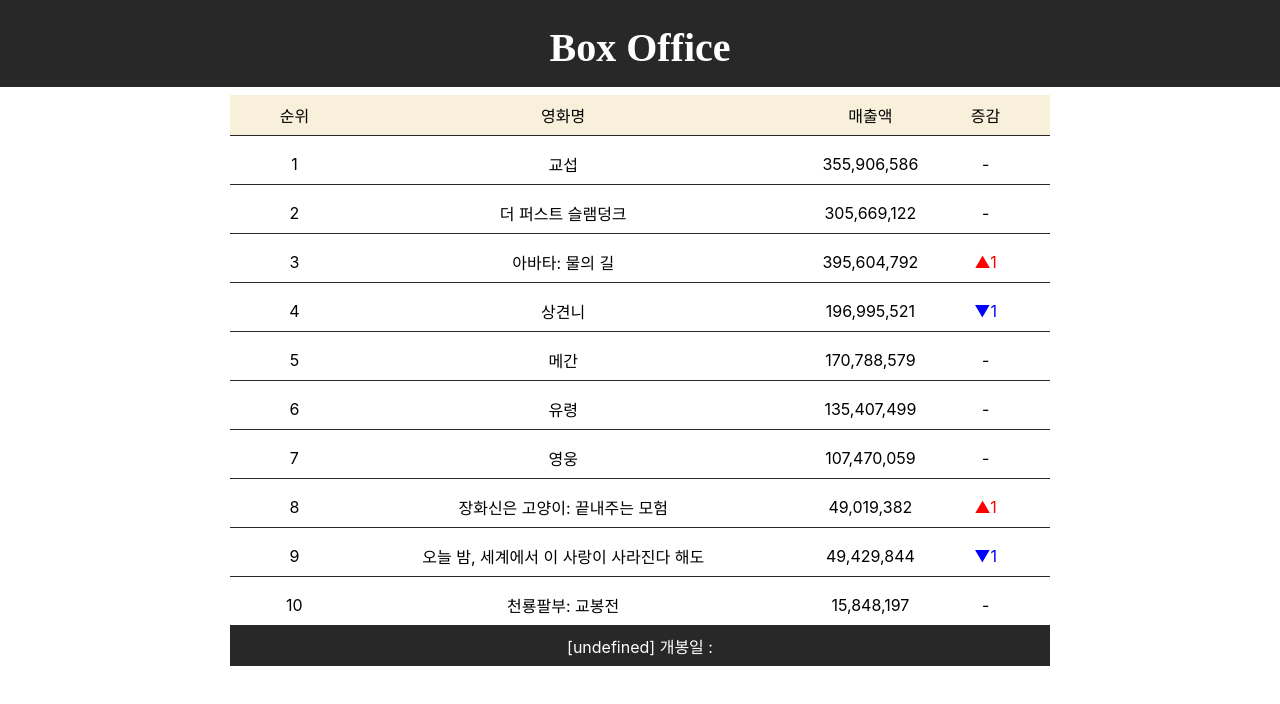
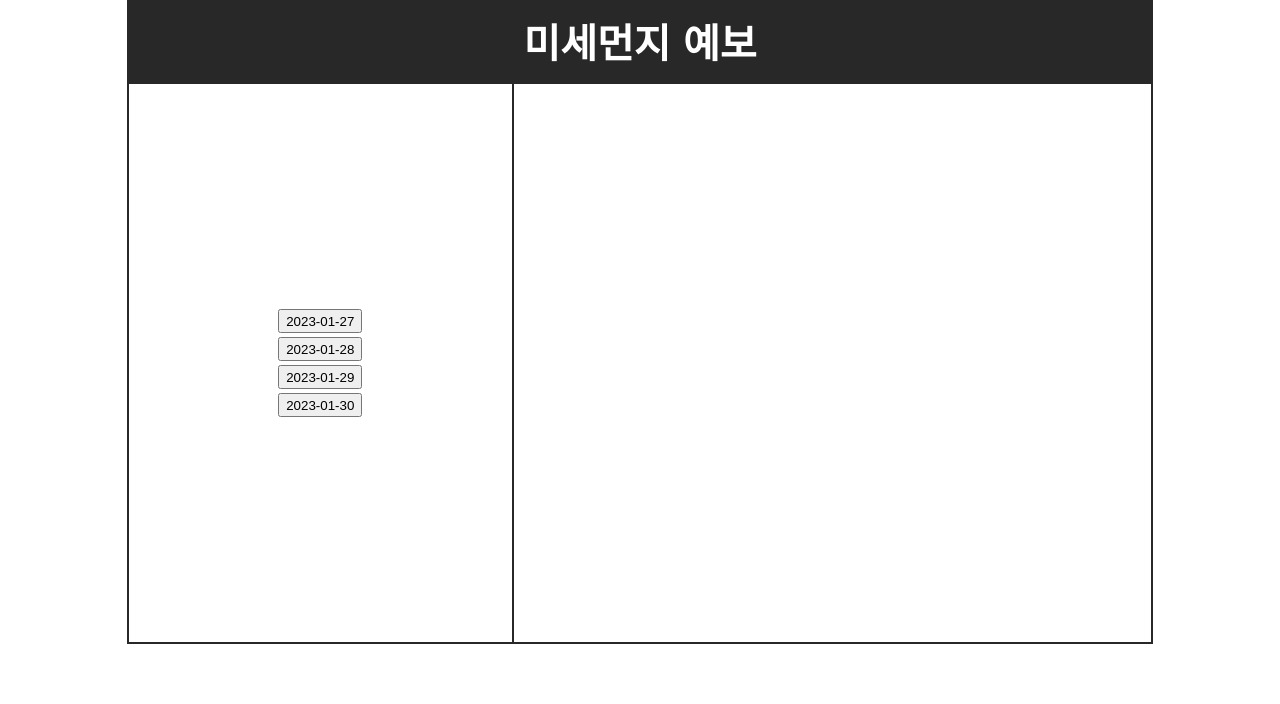
Before and after one commit to ChrisEuristic/Project_React, a React (Create React App) app: page / in a window 1280 px wide. Shown: the top 704 px of the page. Built offline with nearby package versions, Linux system fonts and the light colour scheme; a web font is replaced by a local one.

Commit message:
Rev.4 - JSON 데이터처리 예제, 상하위컴포넌트 데이터 주고받기 반영

```diff
--- /dev/null
+++ b/src/04/Frcst.js
@@ -0,0 +1,42 @@
+import Header from "./Header";
+import Main from "./Main";
+import { useState } from "react";
+
+const Frcst = () => {
+    /* 공공데이터포털 : 한국환경공단_에어코리아_대기오염정보
+    frcstOneCn : 첫째날예보
+    frcstTwoCn : 둘째날예보
+    frcstThreeCn : 셋째날예보
+    frcstFourCn : 넷째날예보
+
+    frcstOneDt : 첫째날예보일시
+    frcstTwoDt : 둘째날예보일시
+    frcstThreeDt : 셋째날예보일시
+    frcstFourDt : 넷째날예보일시
+    */
+
+    const [info, setInfo] = useState({});
+    const items = [
+        {
+        "frcstFourDt":"2023-02-05",
+        "frcstThreeDt":"2023-02-04",
+        "frcstTwoCn":"서울 : 낮음, 인천 : 낮음, 경기북부 : 낮음, 경기남부 : 낮음, 강원영서 : 낮음, 강원영동 : 낮음, 대전 : 낮음, 세종 : 낮음, 충남 : 낮음, 충북 : 낮음, 광주 : 낮음, 전북 : 낮음, 전남 : 낮음, 부산 : 낮음, 대구 : 낮음, 울산 : 낮음, 경북 : 낮음, 경남 : 낮음, 제주 : 낮음, 신뢰도 : 보통",
+        "gwthcnd":"2월 4일~5일은 중서부지역을 중심으로 국외 미세먼지가 유입되는 가운데 대기 정체로 축적되어 4일 인천· 경기남부·충남, 5일 인천·경기남부·충북·충남에서 미세먼지 농도가 '높음'일 것으로 예상됩니다.",
+        "frcstTwoDt":"2023-02-03",
+        "frcstFourCn":"서울 : 낮음, 인천 : 높음, 경기북부 : 낮음, 경기남부 : 높음, 강원영서 : 낮음, 강원영동 : 낮음, 대전 : 낮음, 세종 : 낮음, 충남 : 높음, 충북 : 높음, 광주 : 낮음, 전북 : 낮음, 전남 : 낮음, 부산 : 낮음, 대구 : 낮음, 울산 : 낮음, 경북 : 낮음, 경남 : 낮음, 제주 : 낮음, 신뢰도 : 보통",
+        "frcstThreeCn":"서울 : 낮음, 인천 : 높음, 경기북부 : 낮음, 경기남부 : 높음, 강원영서 : 낮음, 강원영동 : 낮음, 대전 : 낮음, 세종 : 낮음, 충남 : 높음, 충북 : 낮음, 광주 : 낮음, 전북 : 낮음, 전남 : 낮음, 부산 : 낮음, 대구 : 낮음, 울산 : 낮음, 경북 : 낮음, 경남 : 낮음, 제주 : 낮음, 신뢰도 : 보통",
+        "frcstOneDt":"2023-02-02",
+        "frcstOneCn":"서울 : 낮음, 인천 : 낮음, 경기북부 : 낮음, 경기남부 : 낮음, 강원영서 : 낮음, 강원영동 : 낮음, 대전 : 낮음, 세종 : 낮음, 충남 : 낮음, 충북 : 낮음, 광주 : 낮음, 전북 : 낮음, 전남 : 낮음, 부산 : 낮음, 대구 : 낮음, 울산 : 낮음, 경북 : 낮음, 경남 : 낮음, 제주 : 낮음, 신뢰도 : 높음",
+        "presnatnDt":"2023-01-30"
+        }
+        ]
+
+    return (
+      <div className="frcst">
+        <Header />
+        <Main weather={items}/>
+      </div>
+    ) ;
+}
+
+export default Frcst ;
--- /dev/null
+++ b/src/04/Header.js
@@ -0,0 +1,11 @@
+import './style.css'
+
+const Header = () => {
+  return (
+    <div className='header'>
+      <h1>미세먼지 예보</h1>
+    </div>
+  );
+};
+
+export default Header;
--- /dev/null
+++ b/src/04/Main.js
@@ -0,0 +1,40 @@
+import MainBox1 from "./MainBox1";
+import MainBox2 from "./MainBox2";
+import './style.css'
+import { useState } from "react";
+
+const Main = (probs) => {
+  const items = probs.weather;
+  const item = items[0];
+  let infoArry;
+  let [finalChooseweather, setFinalChooseWeather] = useState("");
+
+
+
+
+  const setWeather = (date) => {
+    switch(date){
+      case 1: infoArry = item.frcstOneCn.split(","); break;
+      case 2: infoArry = item.frcstTwoCn.split(","); break;
+      case 3: infoArry = item.frcstThreeCn.split(","); break;
+      case 4: infoArry = item.frcstFourCn.split(","); break;
+      default: console.log("Error!");
+    }
+    infoArry = infoArry.map((item) =>
+      item.includes('높음') ?
+      <li key={`${item}`} className="liredAnim">{item.split(":")[0] + " : "}<span className='lired'>{item.split(":")[1]}</span></li> :
+      <li key={`${item}`} className="noliredAnim"><span className='liblack'></span> {item}</li>
+    );
+    setFinalChooseWeather(infoArry);
+    console.log(infoArry);
+  };
+
+  return (
+    <div className="main">
+      <MainBox1 setWeather={setWeather} />
+      <MainBox2 chooseWeather={finalChooseweather}/>
+    </div>
+  );
+};
+
+export default Main;
--- /dev/null
+++ b/src/04/MainBox1.js
@@ -0,0 +1,14 @@
+import './style.css'
+
+const MainBox1 = (probs) => {
+  return (
+    <div className='mainbox1'>
+      <button className='dateButton' onClick={() => {probs.setWeather(1)}}>2023-01-27</button>
+      <button className='dateButton' onClick={() => {probs.setWeather(2)}}>2023-01-28</button>
+      <button className='dateButton' onClick={() => {probs.setWeather(3)}}>2023-01-29</button>
+      <button className='dateButton' onClick={() => {probs.setWeather(4)}}>2023-01-30</button>
+    </div>
+  );
+};
+
+export default MainBox1;
--- /dev/null
+++ b/src/04/MainBox2.js
@@ -0,0 +1,14 @@
+import './style.css'
+
+const MainBox2 = (probs) => {
+
+  return (
+    <div className='mainbox2'>
+      <ul>
+        {probs.chooseWeather}
+      </ul>
+    </div>
+  );
+};
+
+export default MainBox2;
--- /dev/null
+++ b/src/04/style.css
@@ -0,0 +1,84 @@
+@import url('https://fonts.googleapis.com/css2?family=Gowun+Dodum&display=swap');
+
+
+.frcst {
+  display: flex;
+  flex-direction: column;
+  align-items: center;
+  font-family: 'Gowun Dodum', sans-serif;
+}
+
+.header {
+  display: flex;
+  justify-content: center;
+  align-items: center;
+  width: 80vw;
+  height: 10vh;
+  border: solid 1px #282828;
+  background-color: #282828;
+  color: white;
+}
+
+.main {
+  display: flex;
+  flex-direction: row;
+  justify-content: center;
+  align-items: top;
+  width: 80vw;
+  height: 70vh;
+  border: solid 1px #282828;
+  color: #282828;
+}
+
+.mainbox1, .mainbox2 {
+  display: flex;
+  justify-content: center;
+  border: solid 1px #282828;
+  color: #282828;
+}
+
+.mainbox1 {
+  width: 30vw;
+  display: flex;
+  flex-direction: column;
+  align-items: center;
+}
+
+.mainbox2 {
+  display: flex;
+  align-items: center;
+  width: 50vw;
+}
+
+.dateButton {
+  height: 3vh;
+  margin: 2px;
+}
+
+.lired {
+  color: red;
+  font-weight: bold;
+  animation-name: vive;
+  animation-duration: 0.5s;
+  animation-iteration-count: infinite;
+  animation-timing-function: linear;
+}
+
+.liredAnim {
+  /*animation-name: vive;
+  animation-duration: 0.5s;
+  animation-iteration-count: infinite;
+  animation-timing-function: linear;*/
+}
+
+@keyframes vive {
+  from{
+    opacity: 1;
+  }
+  50%{
+    opacity: 0;
+  }
+  to {
+    opacity: 1;
+  }
+}
--- a/src/App.js
+++ b/src/App.js
@@ -2,11 +2,12 @@ import logo from './logo.svg';
 import './App.css';
 import Box from './02/Box';
 import MyDiv from './03/MyDiv';
+import Frcst from './04/Frcst';
 
 const App = () => {
 
   return (
-    <Box />
+    <Frcst />
   );
 }
 
```
